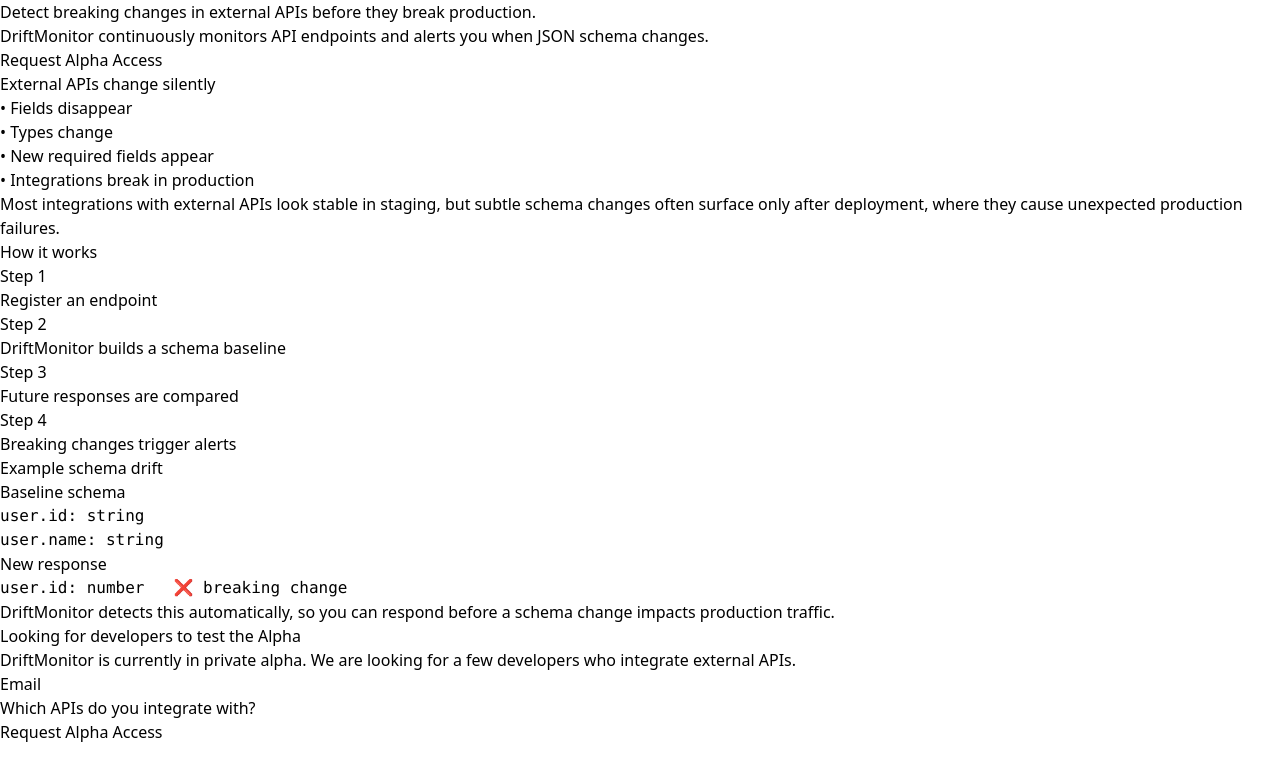
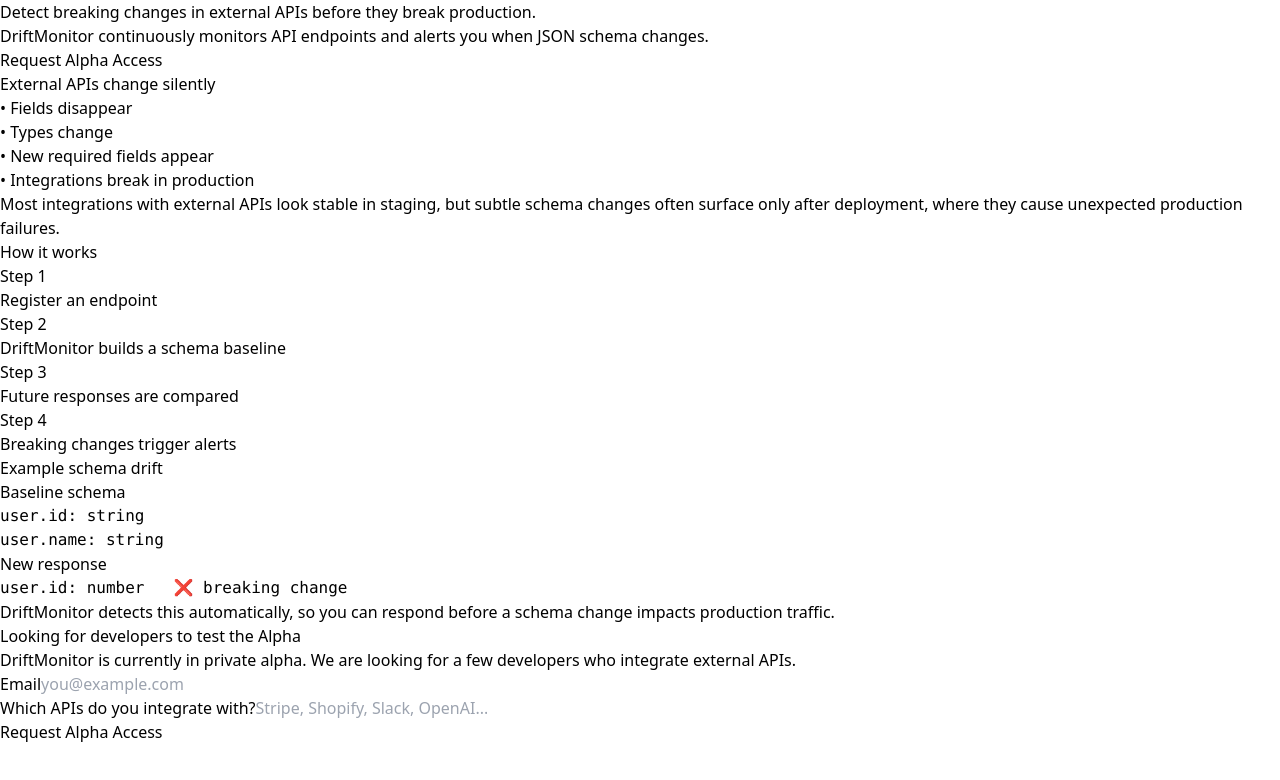
Before and after one commit to Fortivon/driftmonitor-landing, a Next.js app: page / in a window 1280 px wide. Shown: the top 780 px of the page. Built offline with nearby package versions, Linux system fonts and the light colour scheme.

Commit message:
Add placeholders to alpha waitlist form inputs

```diff
--- a/app/page.tsx
+++ b/app/page.tsx
@@ -104,6 +104,7 @@
               <input
                 id="email"
                 type="email"
+                placeholder="you@example.com"
                 value={email}
                 onChange={(event) => setEmail(event.target.value)}
                 required
@@ -118,6 +119,7 @@
               <input
                 id="apis"
                 type="text"
+                placeholder="Stripe, Shopify, Slack, OpenAI..."
                 value={apis}
                 onChange={(event) => setApis(event.target.value)}
                 required
```
